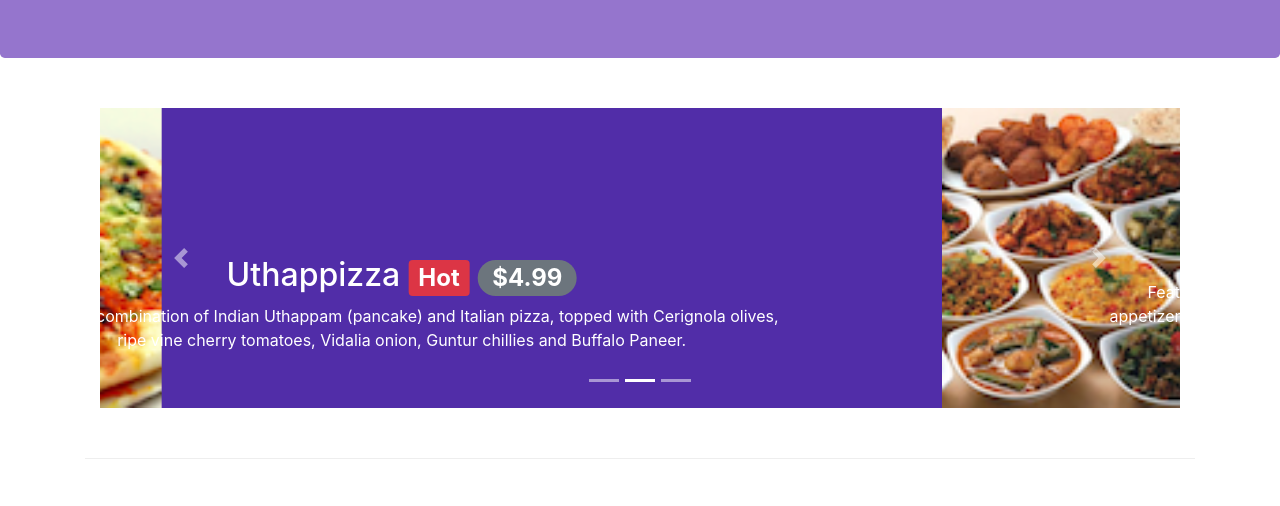
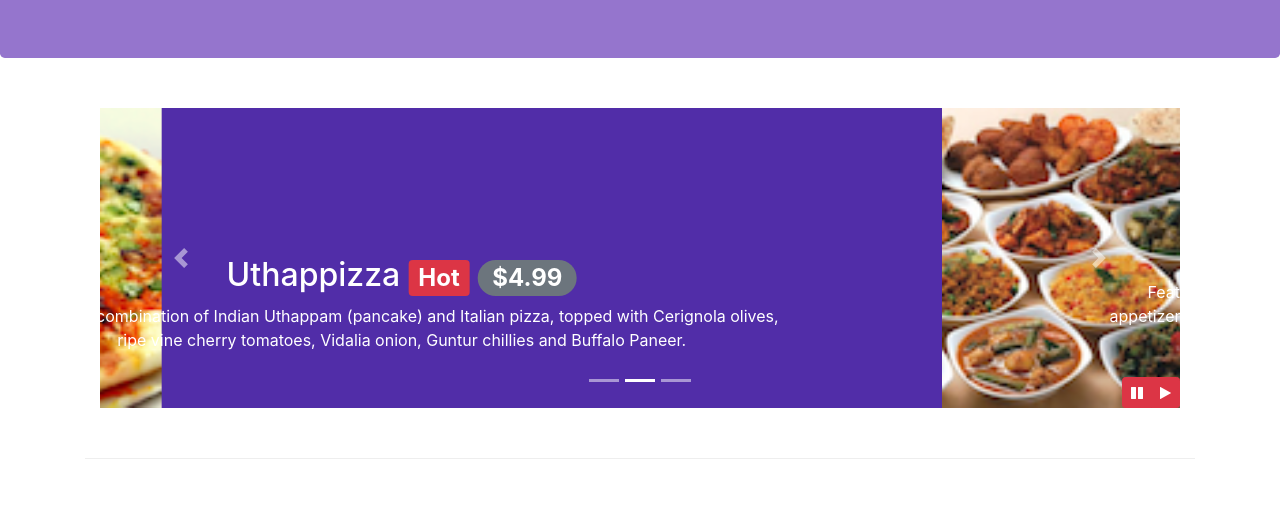
Before and after one commit to HamzaSaleem2008/conFusion, a website: page index.html in a window 1280 px wide. Shown: the part 226-732 px from the top of the page. Drawn offline with nearby package versions, Linux system fonts and the light colour scheme.

Commit message:
Bootstrap and jQuery

```diff
--- a/css/styles.css
+++ b/css/styles.css
@@ -59,3 +59,9 @@
   left: 0px;
   min-height: 300px;
 }
+
+#carouselButton {
+  right: 0px;
+  position: absolute;
+  bottom: 0px;
+}
--- a/index.html
+++ b/index.html
@@ -195,6 +195,14 @@
             <a class="carousel-control-next" href="#mycarousel" role="button" data-slide="next">
               <span class="carousel-control-next-icon"></span>
             </a>
+            <div class="btn-group" id="carouselButton">
+              <button class="btn btn-danger btn-sm" id="carousel-pause" type="button" name="button">
+                <span class="fa fa-pause"></span>
+              </button>
+              <button class="btn btn-danger btn-sm" id="carousel-play" type="button" name="button">
+                <span class="fa fa-play"></span>
+              </button>
+            </div>
           </div>
         </div>
       </div>
@@ -338,6 +346,17 @@
           $('[data-toggle="tooltip"]').tooltip();
         });
     </script>
+    <script type="text/javascript">
+      $(document).ready(function() {
+        $('#mycarousel').carousel({ intervel: 2000 });
+        $('#carousel-pause').click(function() {
+          $('#mycarousel').carousel('pause');
+        });
+        $('#carousel-play').click(function() {
+          $('#mycarousel').carousel('cycle');
+        });
+      });
+    </script>
 </body>
 
 </html>
```
